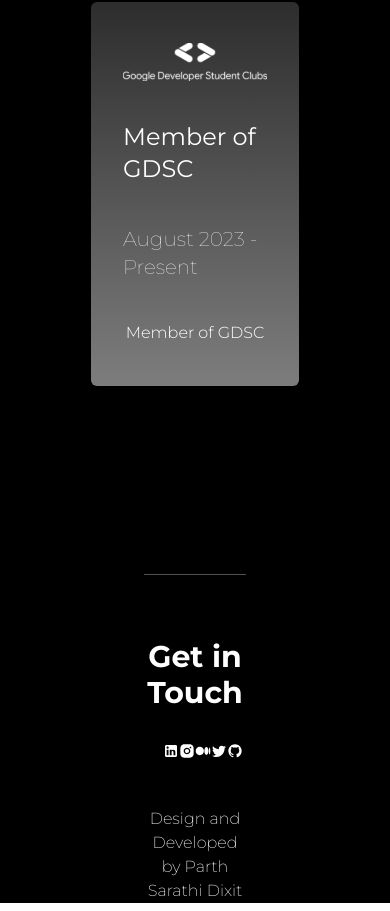
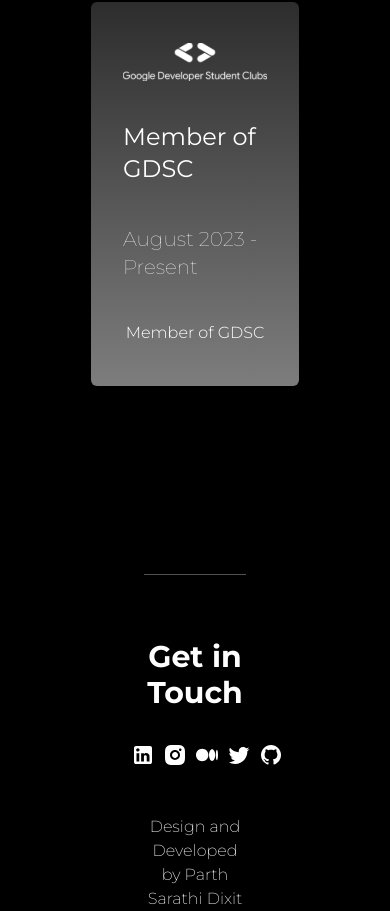
Before and after one commit to parth-psd-009/my-portfolio, a React (Vite) app: page / in a window 390 px wide. Shown: the part 2114-3025 px from the top of the page. Built offline with nearby package versions, Linux system fonts and the light colour scheme.

Commit message:
Update Footer.component.jsx

```diff
--- a/src/components/Footer/Footer.component.jsx
+++ b/src/components/Footer/Footer.component.jsx
@@ -22,7 +22,7 @@ const Footer = () => {
                     <img
                         src={Linkedin}
                         alt=""
-                        className="social-img mx-2"
+                        className="social-img mx-4 md:mx-2"
                         target="_blank"
                     />
                 </a>
@@ -30,7 +30,7 @@ const Footer = () => {
                     <img
                         src={Instagram}
                         alt=""
-                        className="social-img mx-2"
+                        className="social-img mx-4 md:mx-2"
                         target="_blank"
                     />
                 </a>
@@ -38,7 +38,7 @@ const Footer = () => {
                     <img
                         src={Medium}
                         alt=""
-                        className="social-img mx-2"
+                        className="social-img mx-4 md:mx-2"
                         target="_blank"
                     />
                 </a>
@@ -46,7 +46,7 @@ const Footer = () => {
                     <img
                         src={Twitter}
                         alt=""
-                        className="social-img mx-2"
+                        className="social-img mx-4 md:mx-2"
                         target="_blank"
                     />
                 </a>
@@ -54,7 +54,7 @@ const Footer = () => {
                     <img
                         src={Github}
                         alt=""
-                        className="social-img mx-2"
+                        className="social-img mx-4 md:mx-2"
                         target="_blank"
                     />
                 </a>
```
